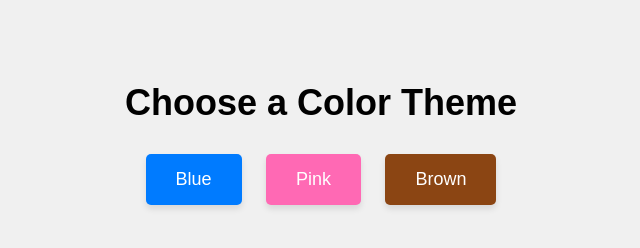
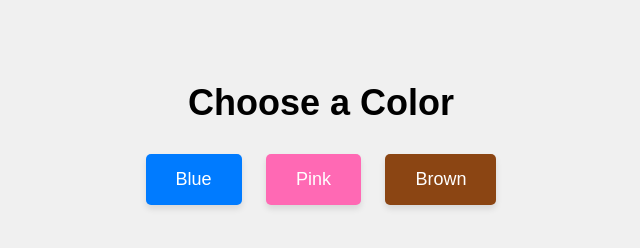
Before and after one commit to agravantemarc/html-project, a plain HTML site: page index.html in a window 1280 px wide. Shown: the whole page, without its empty margins (319-959 px from the left). Drawn offline with Linux system fonts and the light colour scheme.

Commit message:
Update index.html

```diff
--- a/index.html
+++ b/index.html
@@ -8,7 +8,7 @@
     <script src="script.js"></script> <!-- Link to the JavaScript file -->
 </head>
 <body>
-    <h1>Choose a Color Theme</h1>
+    <h1>Choose a Color</h1>
     <button class="button blue" onclick="redirectTo('blue.html')">Blue</button>
     <button class="button pink" onclick="redirectTo('pink.html')">Pink</button>
     <button class="button brown" onclick="redirectTo('brown.html')">Brown</button>
```
